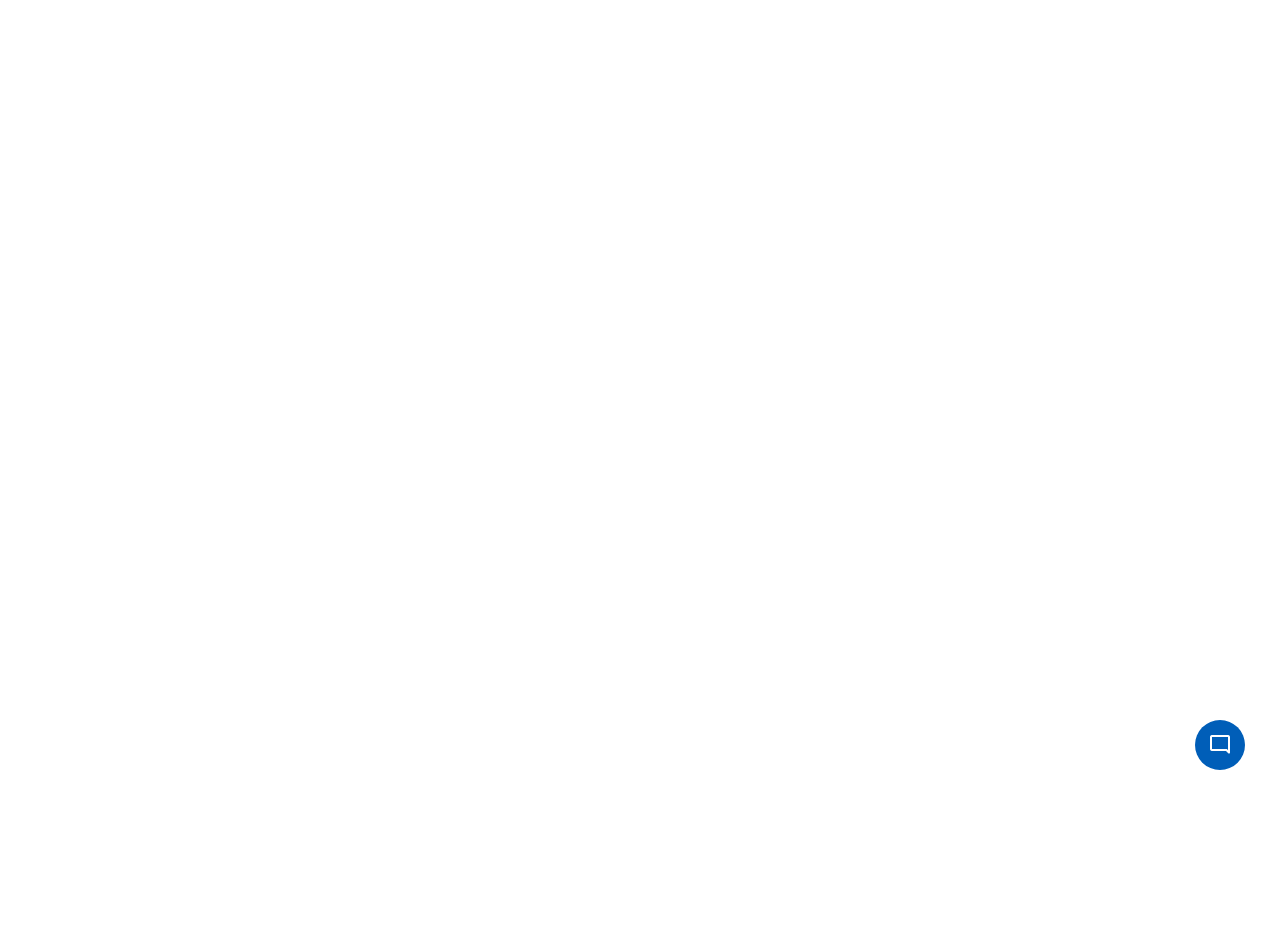
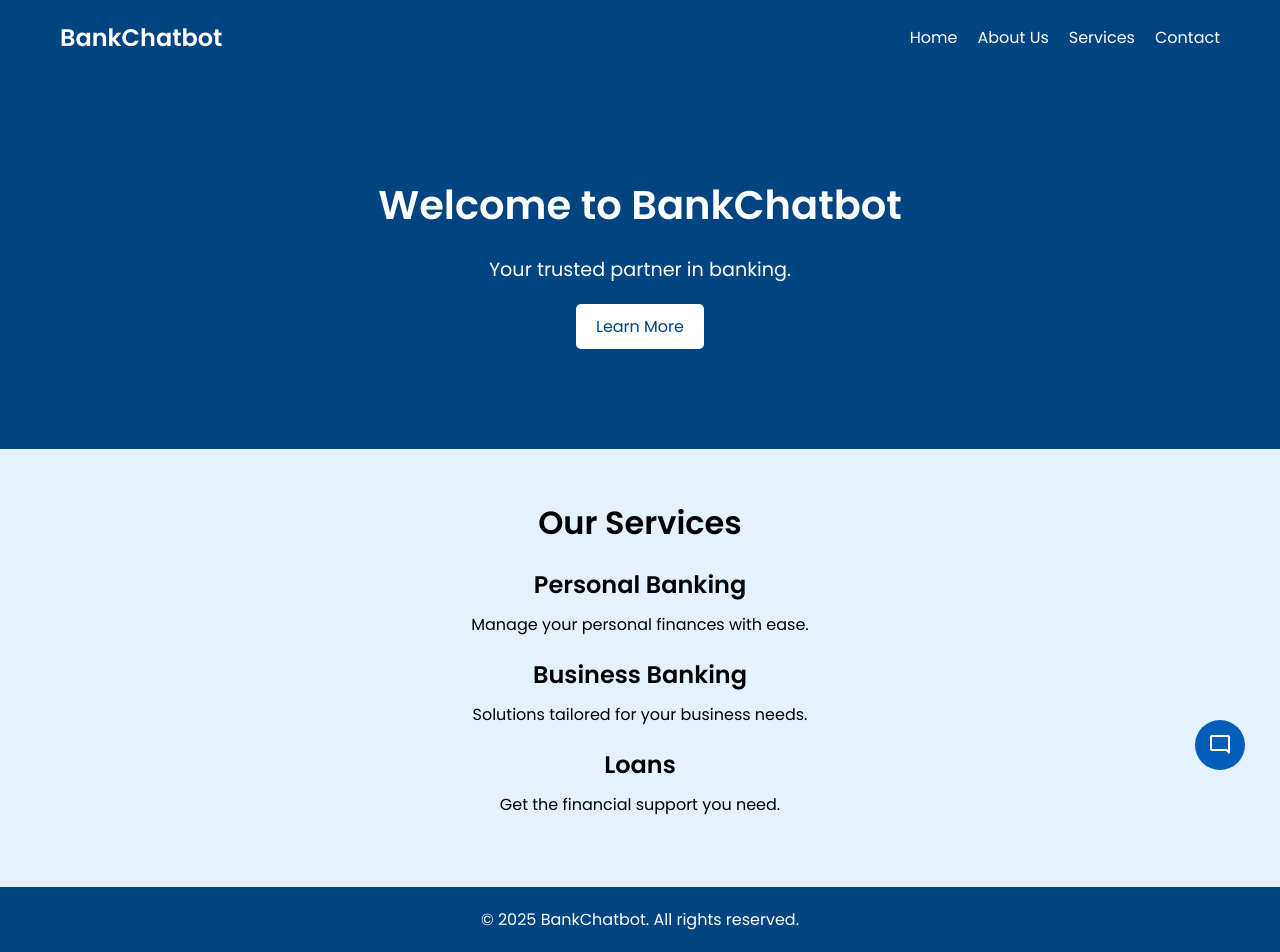
Before and after one commit to homak120/BankChatbot, a website: page index.html in a window 1280 px wide. Before the commit the page ends 800 px from the top, so only its background shows below. Drawn offline with nearby package versions, Linux system fonts and the light colour scheme.

Commit message:
Enhance prototype home page

```diff
--- a/index.html
+++ b/index.html
@@ -3,12 +3,59 @@
 <html lang="en" dir="ltr">
   <head>
     <meta charset="utf-8" />
-    <title>Chatbot in JavaScript | CodingNepal</title>
-
+    <title>Bank Home Page | BankChatbot</title>
+    <meta name="viewport" content="width=device-width, initial-scale=1.0" />
+    <link rel="stylesheet" href="style.css" />
     <script src="dynamicStyles.js" defer></script>
     <script src="script.js" defer></script>
     <script src="loadChatbot.js" defer></script>
   </head>
   <body>
+    <header>
+      <div class="container">
+        <div class="logo">
+          <h1>BankChatbot</h1>
+        </div>
+        <nav>
+          <ul>
+            <li><a href="#">Home</a></li>
+            <li><a href="#">About Us</a></li>
+            <li><a href="#">Services</a></li>
+            <li><a href="#">Contact</a></li>
+          </ul>
+        </nav>
+      </div>
+    </header>
+    <main>
+      <section class="hero">
+        <div class="container">
+          <h2>Welcome to BankChatbot</h2>
+          <p>Your trusted partner in banking.</p>
+          <button>Learn More</button>
+        </div>
+      </section>
+      <section class="services">
+        <div class="container">
+          <h2>Our Services</h2>
+          <div class="service">
+            <h3>Personal Banking</h3>
+            <p>Manage your personal finances with ease.</p>
+          </div>
+          <div class="service">
+            <h3>Business Banking</h3>
+            <p>Solutions tailored for your business needs.</p>
+          </div>
+          <div class="service">
+            <h3>Loans</h3>
+            <p>Get the financial support you need.</p>
+          </div>
+        </div>
+      </section>
+    </main>
+    <footer>
+      <div class="container">
+        <p>&copy; 2025 BankChatbot. All rights reserved.</p>
+      </div>
+    </footer>
   </body>
 </html>
--- a/public/style.css
+++ b/public/style.css
@@ -10,6 +10,100 @@
 
 body {
   background: #E3F2FD;
+}
+
+header {
+  background: #004481;
+  color: #fff;
+  padding: 20px 0;
+}
+
+header .container {
+  display: flex;
+  justify-content: space-between;
+  align-items: center;
+  max-width: 1200px;
+  margin: 0 auto;
+  padding: 0 20px;
+}
+
+header .logo h1 {
+  font-size: 1.5rem;
+}
+
+header nav ul {
+  list-style: none;
+  display: flex;
+  gap: 20px;
+}
+
+header nav ul li a {
+  color: #fff;
+  text-decoration: none;
+  font-size: 1rem;
+}
+
+main .hero {
+  background: #004481;
+  color: #fff;
+  padding: 100px 20px;
+  text-align: center;
+}
+
+main .hero h2 {
+  font-size: 2.5rem;
+  margin-bottom: 20px;
+}
+
+main .hero p {
+  font-size: 1.2rem;
+  margin-bottom: 20px;
+}
+
+main .hero button {
+  background: #fff;
+  color: #004481;
+  border: none;
+  padding: 10px 20px;
+  font-size: 1rem;
+  cursor: pointer;
+  border-radius: 5px;
+}
+
+main .services {
+  padding: 50px 20px;
+  text-align: center;
+}
+
+main .services h2 {
+  font-size: 2rem;
+  margin-bottom: 20px;
+}
+
+main .services .service {
+  margin-bottom: 20px;
+}
+
+main .services .service h3 {
+  font-size: 1.5rem;
+  margin-bottom: 10px;
+}
+
+main .services .service p {
+  font-size: 1rem;
+}
+
+footer {
+  background: #004481;
+  color: #fff;
+  padding: 20px 0;
+  text-align: center;
+}
+
+footer .container {
+  max-width: 1200px;
+  margin: 0 auto;
+  padding: 0 20px;
 }
 
 .chatbot-toggler {
@@ -107,7 +201,7 @@ header h2 {
   border-radius: 25px;
 }
 
-.chatbot :where(.chatbox, textarea)::-webkit-scrollbar-thumb {
+chatbot :where(.chatbox, textarea)::-webkit-scrollbar-thumb {
   background: #ccc;
   border-radius: 25px;
 }
```
